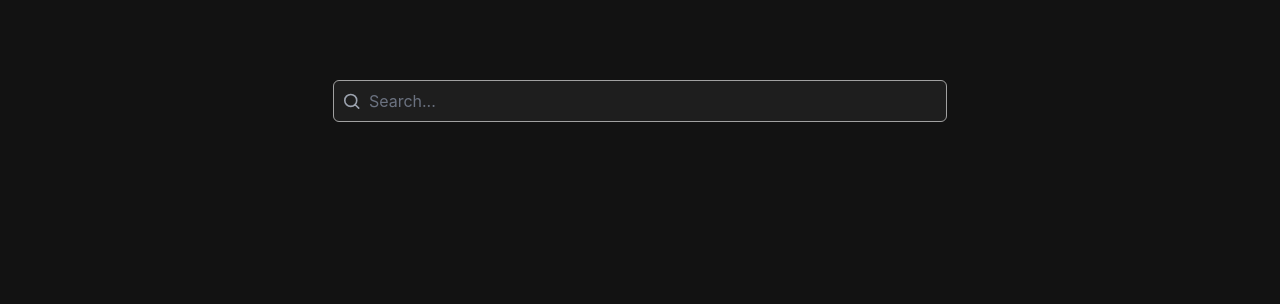
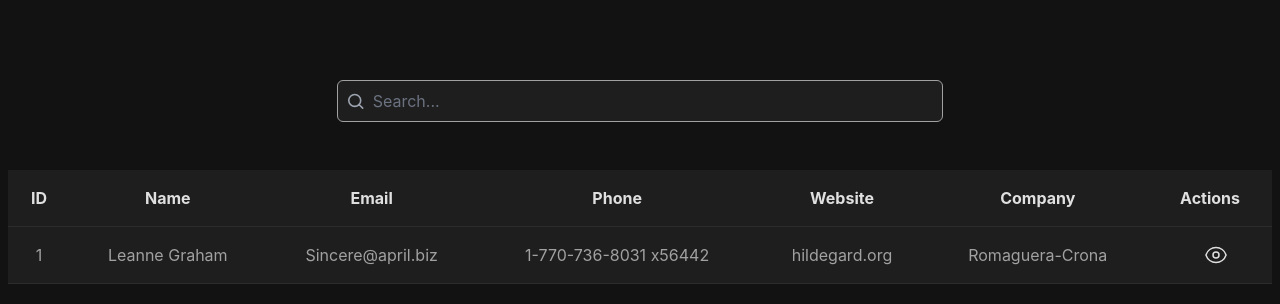
Before and after one commit to hakimov-dev/test-task, a Nuxt app: page / in a window 1280 px wide. Shown: the top 304 px of the page. Built offline with nearby package versions, Linux system fonts and the light colour scheme.

Commit message:
Updated some items and added new custom users table with dummy data

```diff
--- a/app.vue
+++ b/app.vue
@@ -1,5 +1,5 @@
 <template>
-  <div class="container mx-auto">
+  <div class="container mx-auto px-2">
     <NuxtPage />
   </div>
 </template>
--- a/assets/css/index.css
+++ b/assets/css/index.css
@@ -11,19 +11,6 @@ body {
   font-family: "Inter", sans-serif; /* Inspired by Tailwind CSS's typeface */
 }
 
-/* Example styles for various elements */
-.card {
-  background-color: var(--card-background-color);
-  border: 1px solid var(--border-color);
-  padding: 1rem;
-  border-radius: 0.5rem;
+.container {
+  max-width: 1340px;
 }
-
-a {
-  color: var(--primary-color);
-  text-decoration: none;
-}
-
-a:hover {
-  color: var(--secondary-color);
-}
--- /dev/null
+++ b/components/custom/usersTable.vue
@@ -0,0 +1,140 @@
+<template>
+  <div class="overflow-x-auto">
+    <table class="min-w-full text-center border-collapse">
+      <thead>
+        <tr class="bg-[var(--card-background-color)]">
+          <th
+            class="border-b border-[var(--border-color)] p-4 text-[var(--text-color)]"
+          >
+            ID
+          </th>
+          <th
+            class="border-b border-[var(--border-color)] p-4 text-[var(--text-color)]"
+          >
+            Name
+          </th>
+
+          <th
+            class="border-b border-[var(--border-color)] p-4 text-[var(--text-color)]"
+          >
+            Email
+          </th>
+
+          <th
+            class="border-b border-[var(--border-color)] p-4 text-[var(--text-color)]"
+          >
+            Phone
+          </th>
+          <th
+            class="border-b border-[var(--border-color)] p-4 text-[var(--text-color)]"
+          >
+            Website
+          </th>
+          <th
+            class="border-b border-[var(--border-color)] p-4 text-[var(--text-color)]"
+          >
+            Company
+          </th>
+          <th
+            class="border-b border-[var(--border-color)] p-4 text-[var(--text-color)]"
+          >
+            Actions
+          </th>
+        </tr>
+      </thead>
+      <tbody>
+        <tr
+          v-for="user in users"
+          :key="user.id"
+          class="odd:bg-[var(--card-background-color)] even:bg-[var(--background-color)]"
+        >
+          <td
+            class="border-b border-[var(--border-color)] p-4 text-[var(--text-muted-color)]"
+          >
+            {{ user.id }}
+          </td>
+          <td
+            class="border-b border-[var(--border-color)] p-4 text-[var(--text-muted-color)]"
+          >
+            {{ user.name }}
+          </td>
+
+          <td
+            class="border-b border-[var(--border-color)] p-4 text-[var(--text-muted-color)]"
+          >
+            {{ user.email }}
+          </td>
+
+          <td
+            class="border-b border-[var(--border-color)] p-4 text-[var(--text-muted-color)]"
+          >
+            {{ user.phone }}
+          </td>
+          <td
+            class="border-b border-[var(--border-color)] p-4 text-[var(--text-muted-color)]"
+          >
+            {{ user.website }}
+          </td>
+          <td
+            class="border-b border-[var(--border-color)] p-4 text-[var(--text-muted-color)]"
+          >
+            {{ user.company.name }}
+          </td>
+          <td class="border-b border-[var(--border-color)] p-4 pl-6 md:!pl-14">
+            <NuxtLink :to="`/users/${user.id}`">
+              <svg
+                xmlns="http://www.w3.org/2000/svg"
+                fill="none"
+                viewBox="0 0 24 24"
+                stroke-width="1.5"
+                stroke="currentColor"
+                class="size-6"
+              >
+                <path
+                  stroke-linecap="round"
+                  stroke-linejoin="round"
+                  d="M2.036 12.322a1.012 1.012 0 0 1 0-.639C3.423 7.51 7.36 4.5 12 4.5c4.638 0 8.573 3.007 9.963 7.178.07.207.07.431 0 .639C20.577 16.49 16.64 19.5 12 19.5c-4.638 0-8.573-3.007-9.963-7.178Z"
+                />
+                <path
+                  stroke-linecap="round"
+                  stroke-linejoin="round"
+                  d="M15 12a3 3 0 1 1-6 0 3 3 0 0 1 6 0Z"
+                />
+              </svg>
+
+              <!-- <svg
+                xmlns="http://www.w3.org/2000/svg"
+                class="h-6 w-6 text-[var(--secondary-color)] hover:text-[var(--accent-color)] transition duration-300"
+                fill="none"
+                viewBox="0 0 24 24"
+                stroke="currentColor"
+                stroke-width="2"
+              >
+                <path
+                  stroke-linecap="round"
+                  stroke-linejoin="round"
+                  d="M15 12m0 0a3 3 0 11-6 0 3 3 0 016 0zm-9 0a9 9 0 1118 0 9 9 0 01-18 0z"
+                />
+              </svg> -->
+            </NuxtLink>
+          </td>
+        </tr>
+      </tbody>
+    </table>
+  </div>
+</template>
+
+<script setup>
+import { defineProps } from "vue";
+
+const props = defineProps({
+  users: {
+    type: Array,
+    required: true,
+  },
+});
+</script>
+
+<style scoped>
+/* Optional: Additional table styling, but Tailwind covers most of it */
+</style>
--- a/pages/index.vue
+++ b/pages/index.vue
@@ -14,11 +14,41 @@
         >
       </transition>
     </div>
+    <div class="mt-12">
+      <CustomUsersTable :users="users" />
+    </div>
   </div>
 </template>
 
 <script setup>
 const search = ref("");
+
+const users = ref([
+  {
+    id: 1,
+    name: "Leanne Graham",
+    username: "Bret",
+    email: "Sincere@april.biz",
+    address: {
+      street: "Kulas Light",
+      suite: "Apt. 556",
+      city: "Gwenborough",
+      zipcode: "92998-3874",
+      geo: {
+        lat: "-37.3159",
+        lng: "81.1496",
+      },
+    },
+    phone: "1-770-736-8031 x56442",
+    website: "hildegard.org",
+    company: {
+      name: "Romaguera-Crona",
+      catchPhrase: "Multi-layered client-server neural-net",
+      bs: "harness real-time e-markets",
+    },
+  },
+  // Add more user objects as needed...
+]);
 
 const handleSearch = () => {
   console.log("Searching for:", search.value);
```
